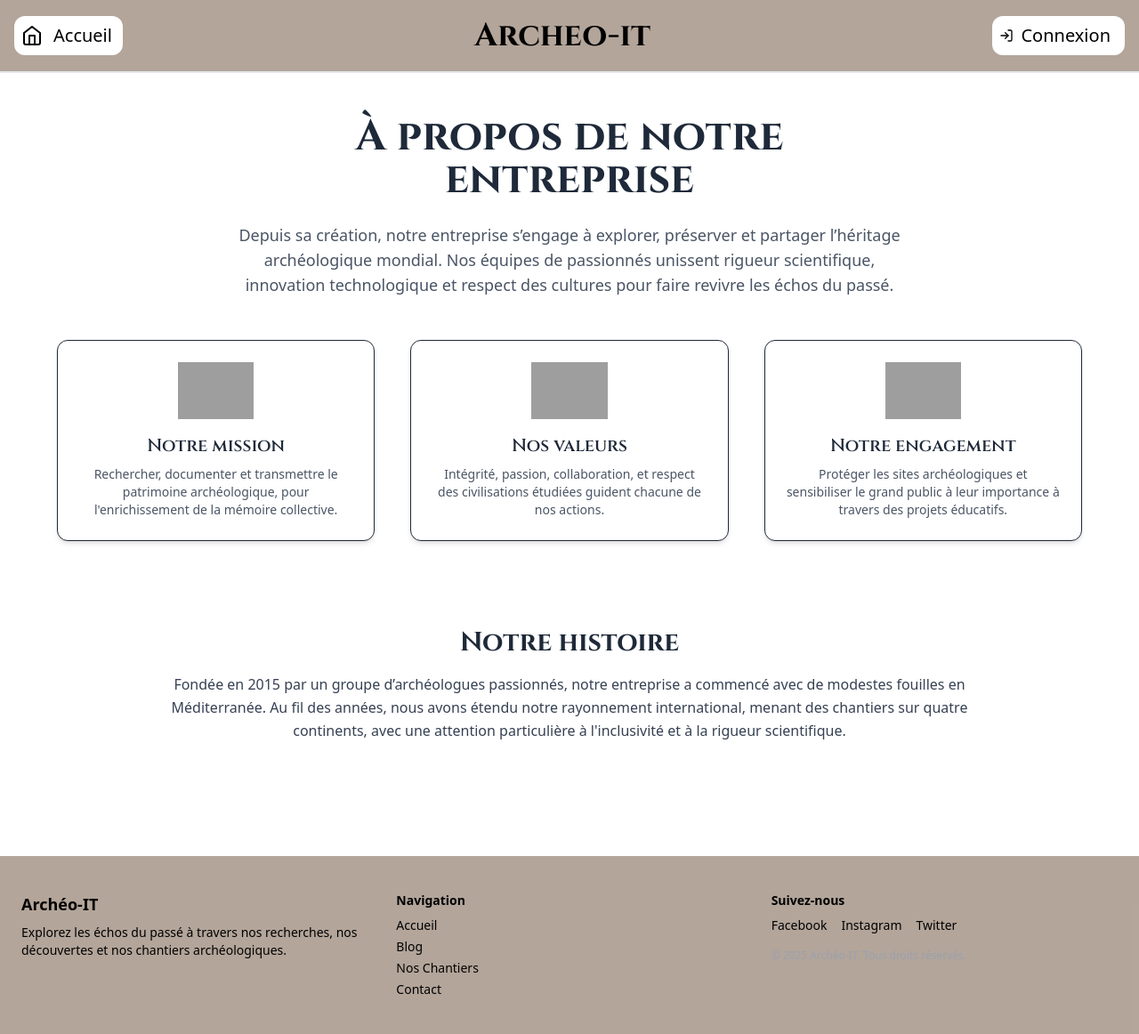
After one commit to Spartixx/archeo-it, a PHP site: page /chat/pages/about.php in a window 1280 px wide. The commit adds this page. Shown: the whole page at 89% size. Run offline with PHP 8.4, Linux system fonts and the light colour scheme; grey boxes are pictures that could not be loaded.

Commit message:
add: ajout de la page en savoir plus

```diff
--- /dev/null
+++ b/pages/about.php
@@ -0,0 +1,72 @@
+<?php
+session_start();
+?>
+
+<!DOCTYPE html>
+<html lang="fr">
+<head>
+    <meta charset="UTF-8">
+    <title>À propos de nous</title>
+    <script src="https://cdn.jsdelivr.net/npm/@tailwindcss/browser@4"></script>
+    <link rel="stylesheet" href="../assets/css/main.css">
+    <link href="https://fonts.googleapis.com/css2?family=Cinzel:wght@400..900&display=swap" rel="stylesheet">
+</head>
+
+<body class="bg-white text-gray-800">
+<header>
+    <?php include("../components/header.php"); ?>
+</header>
+
+<main class="px-6 py-12 flex flex-col items-center gap-12">
+
+    <section class="text-center max-w-3xl">
+        <h1 class="cinzel text-4xl md:text-5xl font-bold mb-6">À propos de notre entreprise</h1>
+        <p class="text-lg text-gray-600">
+            Depuis sa création, notre entreprise s’engage à explorer, préserver et partager l’héritage archéologique mondial. Nos équipes de passionnés unissent rigueur scientifique, innovation technologique et respect des cultures pour faire revivre les échos du passé.
+        </p>
+    </section>
+
+    <section class="max-w-6xl w-full grid grid-cols-1 md:grid-cols-3 gap-10">
+        <!-- Mission -->
+        <div class="bg-white border rounded-xl shadow-md p-6 flex flex-col items-center text-center">
+            <img src="../assets/img/icon-mission.png" alt="Mission" class="h-16 mb-4">
+            <h3 class="cinzel text-xl font-semibold mb-2">Notre mission</h3>
+            <p class="text-sm text-gray-600">
+                Rechercher, documenter et transmettre le patrimoine archéologique, pour l'enrichissement de la mémoire collective.
+            </p>
+        </div>
+
+        <!-- Valeurs -->
+        <div class="bg-white border rounded-xl shadow-md p-6 flex flex-col items-center text-center">
+            <img src="../assets/img/icon-values.png" alt="Valeurs" class="h-16 mb-4">
+            <h3 class="cinzel text-xl font-semibold mb-2">Nos valeurs</h3>
+            <p class="text-sm text-gray-600">
+                Intégrité, passion, collaboration, et respect des civilisations étudiées guident chacune de nos actions.
+            </p>
+        </div>
+
+        <!-- Engagement -->
+        <div class="bg-white border rounded-xl shadow-md p-6 flex flex-col items-center text-center">
+            <img src="../assets/img/icon-engagement.png" alt="Engagement" class="h-16 mb-4">
+            <h3 class="cinzel text-xl font-semibold mb-2">Notre engagement</h3>
+            <p class="text-sm text-gray-600">
+                Protéger les sites archéologiques et sensibiliser le grand public à leur importance à travers des projets éducatifs.
+            </p>
+        </div>
+    </section>
+
+    <section class="mt-12 max-w-4xl text-center">
+        <h2 class="cinzel text-3xl font-bold mb-4">Notre histoire</h2>
+        <p class="text-md text-gray-700 leading-relaxed">
+            Fondée en 2015 par un groupe d’archéologues passionnés, notre entreprise a commencé avec de modestes fouilles en Méditerranée.
+            Au fil des années, nous avons étendu notre rayonnement international, menant des chantiers sur quatre continents, avec une attention particulière à l'inclusivité et à la rigueur scientifique.
+        </p>
+    </section>
+
+</main>
+
+<footer class="mt-20">
+    <?php include("../components/footer.php"); ?>
+</footer>
+</body>
+</html>
--- a/pages/home.php
+++ b/pages/home.php
@@ -36,8 +36,11 @@ session_start();
                     <circle cx="11" cy="11" r="8"></circle>
                     <path d="m21 21-4.3-4.3"></path>
                 </svg>
+                <a href="about.php">
                 Commencer l'Exploration
+                </a>
             </button>
+
         </div>
     </div>
 
```
